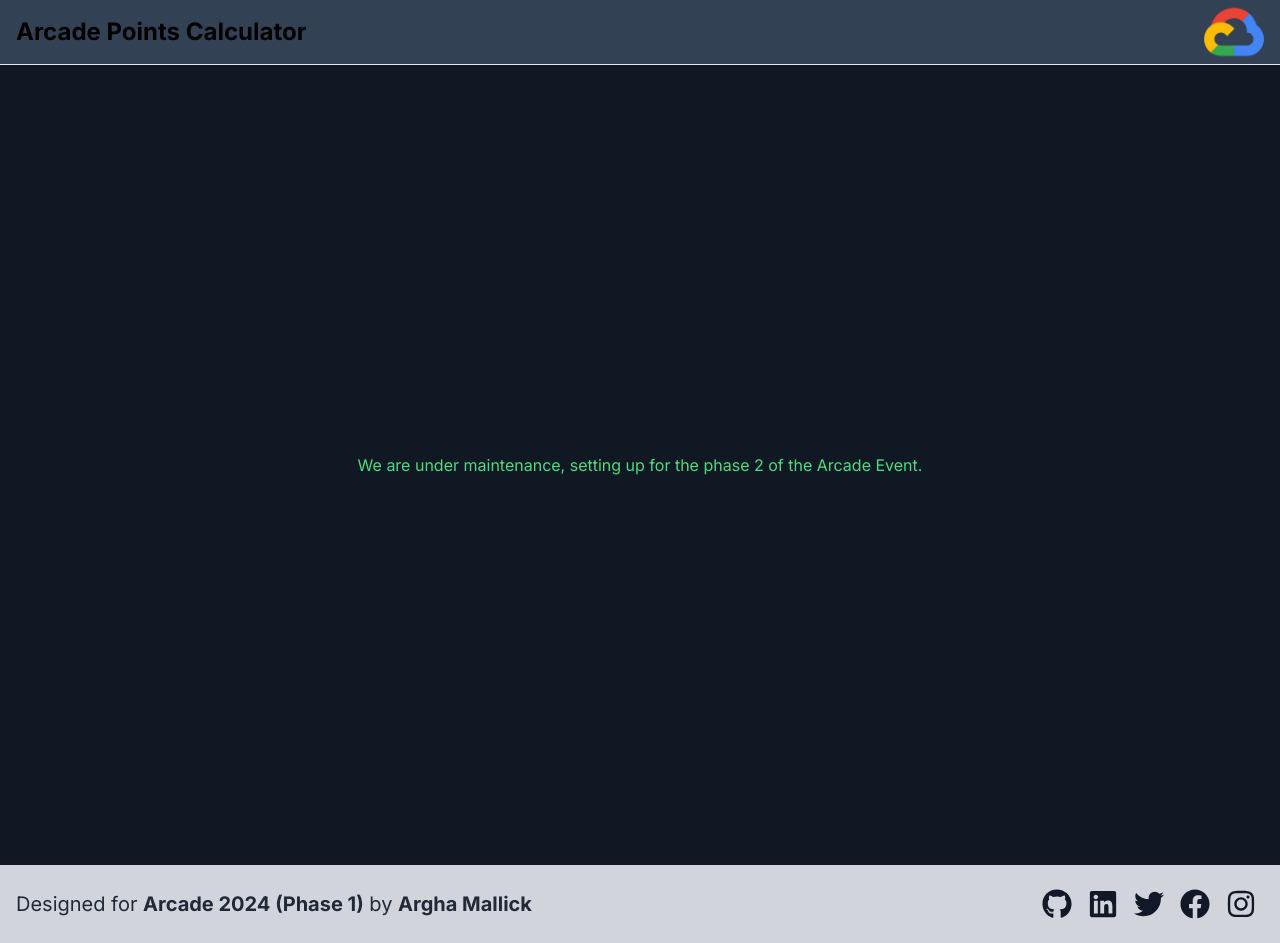
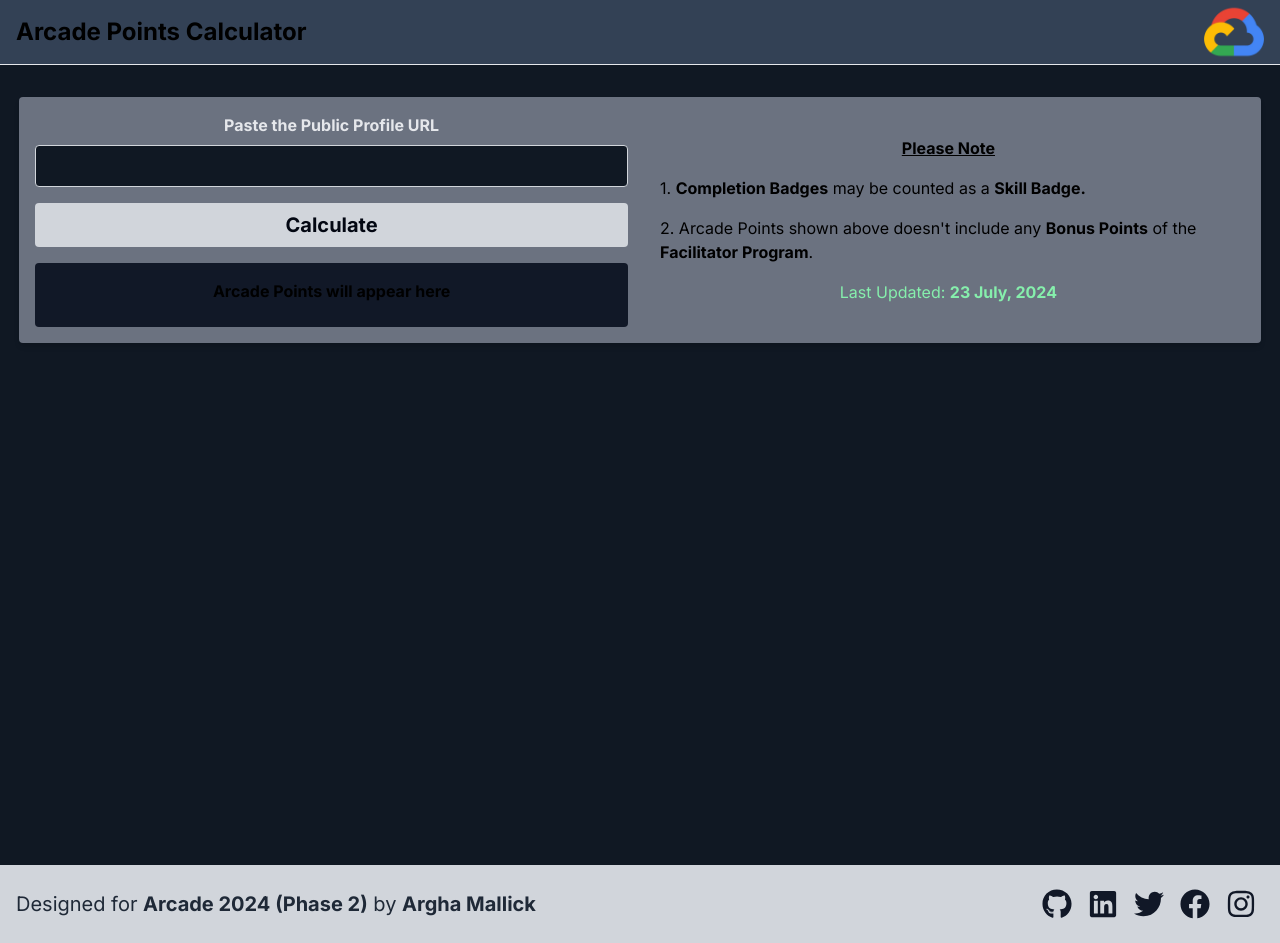
Before and after one commit to iamarghamallick/Arcade-Points-Calculator, a Next.js app: page / in a window 1280 px wide. Built offline with nearby package versions, Linux system fonts and the light colour scheme.

Commit message:
phase 2 validations

```diff
--- a/src/app/api/submit/route.js
+++ b/src/app/api/submit/route.js
@@ -3,15 +3,27 @@
 import cheerio from "cheerio";
 
 const validateDate = (dateStr) => {
-    return dateStr.includes("2024");
+    const regex = /Earned (\w+)\s+(\d{1,2}),\s+(\d{4})/;
+    const match = dateStr.match(regex);
+
+    const monthMap = { Jan: 1, Feb: 2, Mar: 3, Apr: 4, May: 5, Jun: 6, Jul: 7, Aug: 8, Sep: 9, Oct: 10, Nov: 11, Dec: 12 };
+
+    if (match) {
+        const month = monthMap[match[1]];
+        const date = parseInt(match[2], 10);
+        const year = parseInt(match[3], 10);
+
+        return (month == 7 && date >= 22 && year == 2024) || (month > 7 && year == 2024);
+    }
+    return false;
 }
 
 const milestoneReached = (points) => {
-    if (points >= 70) return "Champions";
-    if (points >= 60) return "Premium Plus";
-    if (points >= 40) return "Premium";
-    if (points >= 25) return "Advanced";
-    if (points >= 10) return "Standard";
+    // if (points >= 70) return "Champions";
+    // if (points >= 60) return "Premium Plus";
+    // if (points >= 40) return "Premium";
+    // if (points >= 25) return "Advanced";
+    // if (points >= 10) return "Standard";
     return null;
 }
 
@@ -43,6 +55,7 @@
 };
 
 const arcadePointsCalculator = (data) => {
+    // todo
     let totalBadges = 0;
     let arcadePoints = 0;
     let badgeCounted = 0;
--- a/src/app/globals.css
+++ b/src/app/globals.css
@@ -34,3 +34,26 @@
 tr:nth-child(odd) {
   background-color: #1f1f1f;
 }
+
+/* Custom Scrollbar Styles */
+::-webkit-scrollbar {
+  width: 10px;
+}
+
+::-webkit-scrollbar-track {
+  background: #172055;
+}
+
+::-webkit-scrollbar-thumb {
+  background: #687388;
+}
+
+::-webkit-scrollbar-thumb:hover {
+  background: #555;
+}
+
+/* Firefox */
+* {
+  scrollbar-width: thin;
+  scrollbar-color: #1b2546 gray;
+}
--- a/src/app/layout.js
+++ b/src/app/layout.js
@@ -11,7 +11,7 @@
 export default function RootLayout({ children }) {
   return (
     <html lang="en">
-      <body className={inter.className}>{children}</body>
+      <body suppressHydrationWarning={true} className={inter.className}>{children}</body>
     </html>
   );
 }
--- a/src/app/page.js
+++ b/src/app/page.js
@@ -6,9 +6,8 @@
   return (
     <>
       <Header />
-      <main className="flex min-h-screen flex-col items-center justify-center">
-        {/* <Form /> */}
-        <h1 className="text-green-400 text-center">We are under maintenance, setting up for the phase 2 of the Arcade Event.</h1>
+      <main className="flex min-h-screen flex-col items-center">
+        <Form />
       </main>
       <Footer />
     </>
--- a/src/components/Footer.js
+++ b/src/components/Footer.js
@@ -4,7 +4,7 @@
 
 const Footer = () => {
     return (
-        <footer className="w-full bg-gray-300 dark:bg-gray-700 text-white py-4">
+        <footer className="bg-gray-300 dark:bg-gray-700 text-white py-4">
             <div className="container mx-auto px-4 flex flex-col lg:flex-row-reverse items-center justify-center lg:justify-between">
                 <div className="my-2 flex justify-center items-center">
                     <Link href='https://github.com/iamarghamallick' target='_blank'><FaGithub size={30} className='mx-2 text-gray-900 dark:text-gray-300 hover:text-gray-800 dark:hover:text-white' /></Link>
@@ -13,7 +13,7 @@
                     <Link href='https://facebook.com/iam_arghamallick' target='_blank'><FaFacebook size={30} className='mx-2 text-gray-900 dark:text-gray-300 hover:text-gray-800 dark:hover:text-white' /></Link>
                     <Link href='https://instagram.com/iamarghamallick' target='_blank'><FaInstagram size={30} className='mx-2 text-gray-900 dark:text-gray-300 hover:text-gray-800 dark:hover:text-white' /></Link>
                 </div>
-                <p className="text-[1rem] lg:text-xl my-2 text-gray-800 dark:text-gray-300 text-center">Designed for <strong><Link href="https://go.qwiklabs.com/arcade">Arcade 2024 (Phase 1)</Link></strong> by <Link href="https://iamarghamallick.github.io/portfolio/" target='_blank'><strong>Argha Mallick</strong></Link></p>
+                <p className="text-[1rem] lg:text-xl my-2 text-gray-800 dark:text-gray-300 text-center">Designed for <strong><Link href="https://go.cloudskillsboost.google/arcade">Arcade 2024 (Phase 2)</Link></strong> by <Link href="https://iamarghamallick.github.io/portfolio/" target='_blank'><strong>Argha Mallick</strong></Link></p>
             </div>
         </footer>
     )
--- a/src/components/Form.js
+++ b/src/components/Form.js
@@ -92,7 +92,8 @@
 
     return (
         <>
-            <form onSubmit={handleSubmit} className="w-80 md:w-96 mt-8 p-4 bg-gray-500 shadow-md rounded">
+            <div className='md: container w-80 md:w-[97%] mt-8 mb-8 p-4 bg-gray-500 shadow-md rounded flex flex-col  md:flex-row justify-center items-center gap-6'>
+                <form onSubmit={handleSubmit} className="w-full md:w-[50%]">
                     <div className="mb-4">
                         <label htmlFor="url" className="block text-gray-200 font-bold mb-2 text-center">Paste the Public Profile URL</label>
                         <input
@@ -120,10 +121,16 @@
                             <h2 className="text-base text-center font-bold mb-2">Arcade Points will appear here</h2>
                         </div>
                     )}
-                <div className='p-2'>Note: Completion Badges may be counted as a Skill Badge.</div>
-                <div className='p-2 text-green-400'>Last Updated: 15 July, 2024</div>
                 </form>
-            {result && <section>
+
+                <div className='w-full md:w-[50%]'>
+                    <div className='p-2 font-bold text-center underline'>Please Note</div>
+                    <div className='p-2'>1. <strong>Completion Badges</strong> may be counted as a <strong>Skill Badge.</strong></div>
+                    <div className='p-2'>2. Arcade Points shown above doesn't include any <strong>Bonus Points</strong> of the <strong>Facilitator Program</strong>.</div>
+                    <div className='p-2 text-green-300 text-center'>Last Updated: <strong>23 July, 2024</strong></div>
+                </div>
+            </div>
+            {result && <section className='container'>
                 <select name="badges" id="badges" className='mt-4 mb-4 w-full md:min-w-[700px] bg-slate-600 p-4 text-xl font-bold outline-none cursor-pointer' onChange={handleBadgeChange} defaultValue="allBadges">
                     <option className='rounded-lg bg-slate-900 p-2' type="button" value="allBadges">All Badges</option>
                     <option className='rounded-lg bg-slate-900 p-2' type="button" value="gameBadges">Game Badges</option>
```
Also changed, not shown: src/components/Header.js (+3 -3 lines). Lines whose indentation alone changed are shown as unchanged.
